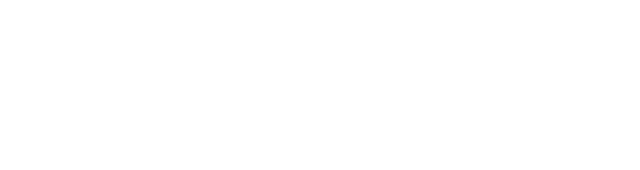
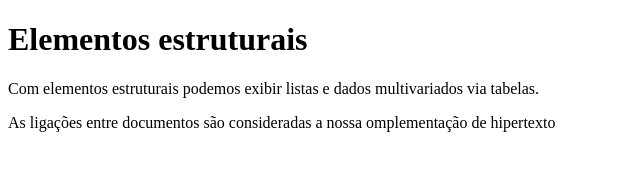
Before and after one commit to ufjf-dcc202/ufjf-dcc202-2025-1-b-atv03-leandro-ac, a plain HTML site: page index.html in a window 1280 px wide. Shown: the whole page, without its empty margins (0-640 px from the left). Drawn offline with Linux system fonts and the light colour scheme.

Commit message:
Adiciona conteudo inicial

```diff
--- a/index.html
+++ b/index.html
@@ -6,6 +6,8 @@
     <title>DCC202-ATV03</title>
 </head>
 <body>
-
+    <h1>Elementos estruturais</h1>
+    <p>Com elementos estruturais podemos exibir listas e dados multivariados via tabelas.</p>
+    <p>As ligações entre documentos são consideradas a nossa omplementação de hipertexto </p>
 </body>
 </html>
```
